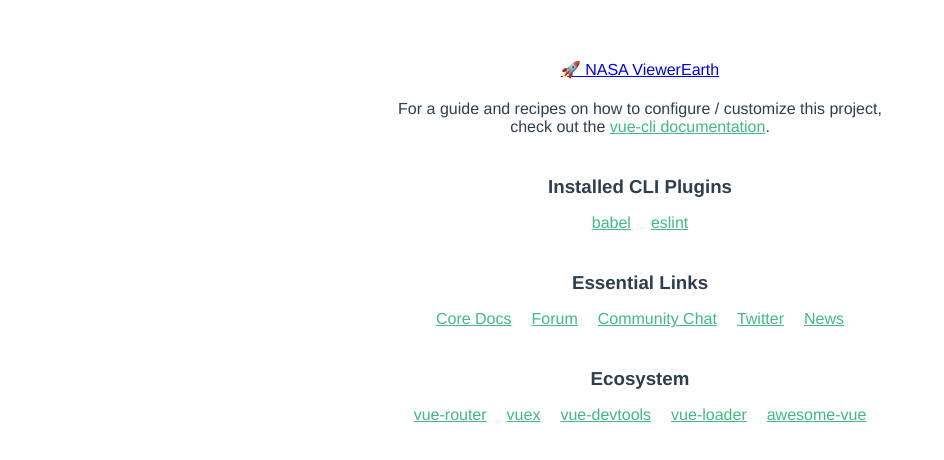
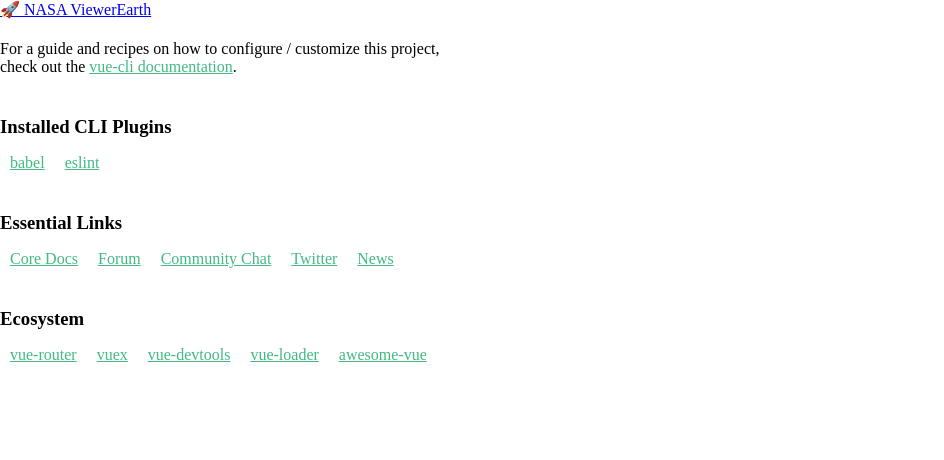
Before and after one commit to SeanMcP/nasa-viewer, a Vue app: page / in a window 1280 px wide. Shown: the top 460 px of the page, without its empty margins (0-944 px from the left). Built offline with nearby package versions, Linux system fonts and the light colour scheme.

Commit message:
Reorganize

```diff
--- a/src/App.vue
+++ b/src/App.vue
@@ -1,3 +1,11 @@
+<script>
+import "./styles.css";
+
+export default {
+  name: "app"
+};
+</script>
+
 <template>
   <div id="app">
     <header>
@@ -11,20 +19,3 @@
     </main>
   </div>
 </template>
-
-<script>
-export default {
-  name: "app"
-};
-</script>
-
-<style>
-#app {
-  font-family: "Avenir", Helvetica, Arial, sans-serif;
-  -webkit-font-smoothing: antialiased;
-  -moz-osx-font-smoothing: grayscale;
-  text-align: center;
-  color: #2c3e50;
-  margin-top: 60px;
-}
-</style>
--- a/src/components/Earth.vue
+++ b/src/components/Earth.vue
@@ -1,7 +1,3 @@
-<template>
-  <div>{{greeting}} Earth!</div>
-</template>
-
 <script>
 export default {
   data() {
@@ -14,3 +10,7 @@
   }
 };
 </script>
+
+<template>
+  <div>{{greeting}} Earth!</div>
+</template>
--- a/src/components/HelloWorld.vue
+++ b/src/components/HelloWorld.vue
@@ -1,43 +1,83 @@
+<script>
+export default {
+  name: "HelloWorld",
+  props: {
+    msg: String
+  }
+};
+</script>
+
 <template>
   <div class="hello">
     <h1>{{ msg }}</h1>
     <p>
-      For a guide and recipes on how to configure / customize this project,<br>
-      check out the
-      <a href="https://cli.vuejs.org" target="_blank" rel="noopener">vue-cli documentation</a>.
+      For a guide and recipes on how to configure / customize this project,
+      <br />check out the
+      <a
+        href="https://cli.vuejs.org"
+        target="_blank"
+        rel="noopener"
+      >vue-cli documentation</a>.
     </p>
     <h3>Installed CLI Plugins</h3>
     <ul>
-      <li><a href="https://github.com/vuejs/vue-cli/tree/dev/packages/%40vue/cli-plugin-babel" target="_blank" rel="noopener">babel</a></li>
-      <li><a href="https://github.com/vuejs/vue-cli/tree/dev/packages/%40vue/cli-plugin-eslint" target="_blank" rel="noopener">eslint</a></li>
+      <li>
+        <a
+          href="https://github.com/vuejs/vue-cli/tree/dev/packages/%40vue/cli-plugin-babel"
+          target="_blank"
+          rel="noopener"
+        >babel</a>
+      </li>
+      <li>
+        <a
+          href="https://github.com/vuejs/vue-cli/tree/dev/packages/%40vue/cli-plugin-eslint"
+          target="_blank"
+          rel="noopener"
+        >eslint</a>
+      </li>
     </ul>
     <h3>Essential Links</h3>
     <ul>
-      <li><a href="https://vuejs.org" target="_blank" rel="noopener">Core Docs</a></li>
-      <li><a href="https://forum.vuejs.org" target="_blank" rel="noopener">Forum</a></li>
-      <li><a href="https://chat.vuejs.org" target="_blank" rel="noopener">Community Chat</a></li>
-      <li><a href="https://twitter.com/vuejs" target="_blank" rel="noopener">Twitter</a></li>
-      <li><a href="https://news.vuejs.org" target="_blank" rel="noopener">News</a></li>
+      <li>
+        <a href="https://vuejs.org" target="_blank" rel="noopener">Core Docs</a>
+      </li>
+      <li>
+        <a href="https://forum.vuejs.org" target="_blank" rel="noopener">Forum</a>
+      </li>
+      <li>
+        <a href="https://chat.vuejs.org" target="_blank" rel="noopener">Community Chat</a>
+      </li>
+      <li>
+        <a href="https://twitter.com/vuejs" target="_blank" rel="noopener">Twitter</a>
+      </li>
+      <li>
+        <a href="https://news.vuejs.org" target="_blank" rel="noopener">News</a>
+      </li>
     </ul>
     <h3>Ecosystem</h3>
     <ul>
-      <li><a href="https://router.vuejs.org" target="_blank" rel="noopener">vue-router</a></li>
-      <li><a href="https://vuex.vuejs.org" target="_blank" rel="noopener">vuex</a></li>
-      <li><a href="https://github.com/vuejs/vue-devtools#vue-devtools" target="_blank" rel="noopener">vue-devtools</a></li>
-      <li><a href="https://vue-loader.vuejs.org" target="_blank" rel="noopener">vue-loader</a></li>
-      <li><a href="https://github.com/vuejs/awesome-vue" target="_blank" rel="noopener">awesome-vue</a></li>
+      <li>
+        <a href="https://router.vuejs.org" target="_blank" rel="noopener">vue-router</a>
+      </li>
+      <li>
+        <a href="https://vuex.vuejs.org" target="_blank" rel="noopener">vuex</a>
+      </li>
+      <li>
+        <a
+          href="https://github.com/vuejs/vue-devtools#vue-devtools"
+          target="_blank"
+          rel="noopener"
+        >vue-devtools</a>
+      </li>
+      <li>
+        <a href="https://vue-loader.vuejs.org" target="_blank" rel="noopener">vue-loader</a>
+      </li>
+      <li>
+        <a href="https://github.com/vuejs/awesome-vue" target="_blank" rel="noopener">awesome-vue</a>
+      </li>
     </ul>
   </div>
 </template>
-
-<script>
-export default {
-  name: 'HelloWorld',
-  props: {
-    msg: String
-  }
-}
-</script>
 
 <!-- Add "scoped" attribute to limit CSS to this component only -->
 <style scoped>
```
